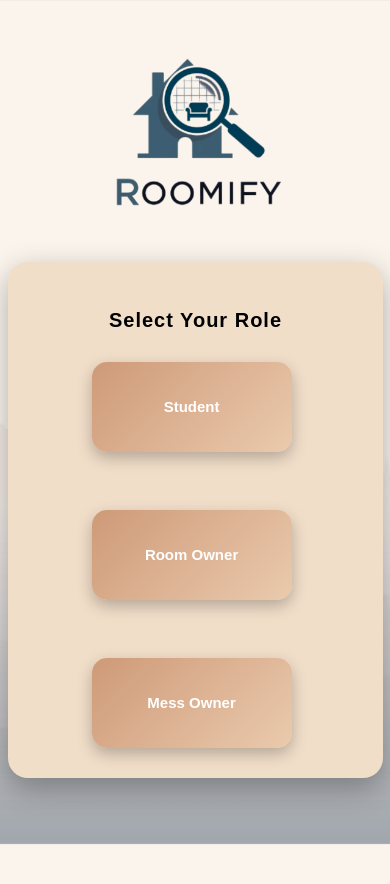
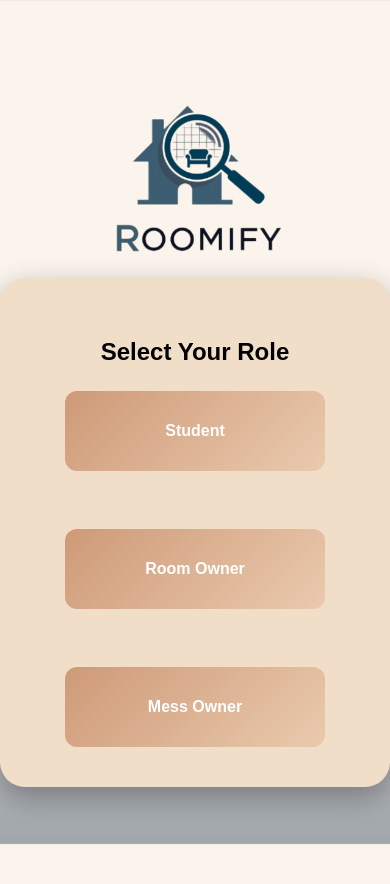
Before and after one commit to pranavp1560/Roomify_2.0, a Flask app: page / in a window 390 px wide. Run offline with Flask 3, Linux system fonts and the light colour scheme; parts of the project's set-up code (start-up, migrations or seed data) failed here and were passed over.

Commit message:
Refactor select_role.html for improved layout
Updated styling and layout for role selection page.

```diff
--- a/templates/select_role.html
+++ b/templates/select_role.html
@@ -9,164 +9,128 @@
     background: url("{{ url_for('static', filename='img/bg.jpg') }}") no-repeat center center fixed;
     background-size: cover;
     font-family: 'Poppins', sans-serif;
+
     display: flex;
     flex-direction: column;
     align-items: center;
-            height: 100vh;
+    justify-content: center;
+
+    min-height: 100vh;
     margin: 0;
-            color: #000000;
+    padding: 20px;
     text-align: center;
     position: relative;
-            padding: 20px;
 }
 
-        /* Dark overlay for readability */
+/* Overlay */
 body::before {
     content: "";
     position: absolute;
-            top: 0;
-            left: 0;
-            width: 100%;
-            height: 100%;
-            /* background: rgba(63, 17, 17, 0.341); */
+    inset: 0;
     background: #f1dec955;
-
     z-index: -1;
 }
 
-        /* Logo Styling */
+/* Logo */
 .logo {
-            width: 200px;
-            max-width: 90%;
-            height: auto;
-            margin: 20px;
-            padding: 10px;
-            animation: fadeIn 1.2s ease-in-out;
+    width: 180px;
+    max-width: 80%;
+    margin-bottom: 20px;
 }
 
-        /* Container Card */
+/* Container */
 .container {
-            text-align: center;
-            /* background: rgba(122, 184, 220, 0); */
+    width: 100%;
+    max-width: 500px;
+    padding: 40px 20px;
+
     background: #f1dec9;
-            padding: 60px;
-            border-radius: 30px;
-            backdrop-filter: blur(15px);
+    border-radius: 25px;
     box-shadow: 0 10px 30px rgba(0,0,0,0.3);
-            animation: fadeIn 1s ease-in-out;
-            margin-top: 20px;
-            width: 90%;
-            max-width: 600px;
 }
 
 /* Heading */
 h2 {
-            margin-bottom: 30px;
-            font-size: 28px;
-            font-weight: 600;
-            letter-spacing: 1px;
+    font-size: 24px;
+    margin-bottom: 25px;
 }
 
-        /* Role Cards */
+/* =========================
+   MOBILE FIRST (DEFAULT)
+========================= */
 .roles {
     display: flex;
+    flex-direction: column;
+    align-items: center;
+    gap: 20px;
+}
+
+.role-card {
+    width: 100%;
+    max-width: 260px;
+    height: 80px;
+
+    display: flex;
+    align-items: center;
     justify-content: center;
-            gap: 30px;
+
+    background: linear-gradient(135deg, #ce9a78, #eacaad);
+    color: white;
+    text-decoration: none;
+    font-weight: bold;
+    border-radius: 12px;
+
+    transition: all 0.3s ease;
+}
+
+.role-card:hover {
+    transform: scale(1.05);
+    box-shadow: 0 10px 20px rgba(0,0,0,0.3);
+}
+
+/* =========================
+   TABLET
+========================= */
+@media (min-width: 768px) {
+    .roles {
+        flex-direction: row;
+        justify-content: center;
         flex-wrap: wrap;
     }
 
     .role-card {
-            display: flex;
-            align-items: center;
-            justify-content: center;
-            width: 160px;
-            height: 120px;
-            /* background: linear-gradient(135deg, #36d1dc, #5b86e5); */
-            background: linear-gradient(135deg, #ce9a78, #eacaad);
-            color: #fff;
-            text-decoration: none;
-            border-radius: 15px;
-            font-size: 18px;
-            font-weight: bold;
-            transition: all 0.3s ease;
-            box-shadow: 0 6px 15px rgba(0,0,0,0.25);
-            position: relative;
-            overflow: hidden;
-        }
-
-        /* Hover Effects */
-        .role-card:hover {
-            transform: translateY(-10px) scale(1.05);
-            box-shadow: 0 12px 25px rgba(0,0,0,0.4);
-        }
-
-        /* Animations */
-        @keyframes fadeIn {
-            from { opacity: 0; transform: scale(0.9); }
-            to { opacity: 1; transform: scale(1); }
-        }
-
-        /* Responsive Design */
-        @media (max-width: 1024px) {
-            .logo {
-                width: 280px;
-            }
-            .container {
-                padding: 40px;
-            }
-            .role-card {
-
-            align-items: center;
-            justify-content: center;
-                width: 140px;
+        width: 150px;
         height: 100px;
         font-size: 16px;
-                margin-left: 40%;
     }
 }
 
-        @media (max-width: 768px) {
-            .logo {
-                width: 220px;
-            }
-            h2 {
-                font-size: 24px;
-            }
-            .roles {
-                flex-direction: column;
-                gap: 20px;
-            }
-            .role-card {
-
-            align-items: center;
-            justify-content: center;
-                width: 100%;
-                max-width: 250px;
-                margin-left: 40%;
-            }
+/* =========================
+   LAPTOP / DESKTOP (YOUR OLD DESIGN)
+========================= */
+@media (min-width: 1024px) {
+    .container {
+        max-width: 700px;
+        padding: 60px;
+        border-radius: 30px;
     }
 
-        @media (max-width: 480px) {
-            .logo {
-                width: 180px;
+    h2 {
+        font-size: 28px;
+        margin-bottom: 30px;
     }
-            h2 {
-                font-size: 20px;
+
+    .roles {
+        flex-direction: row;
+        justify-content: center;
+        flex-wrap: nowrap;   /* 🔥 single row */
+        gap: 40px;
     }
-            .container {
-                padding: 30px;
-                border-radius: 20px;
-            }
+
     .role-card {
-
-            align-items: center;
-            justify-content: center;
-                width: 100%;
-                max-width: 200px;
-                height: 90px;
-                font-size: 15px;
-                margin-left: 17%;
-
+        width: 160px;
+        height: 120px;
+        font-size: 18px;
     }
 }
     </style>
```
Lines whose indentation alone changed are shown as unchanged.
